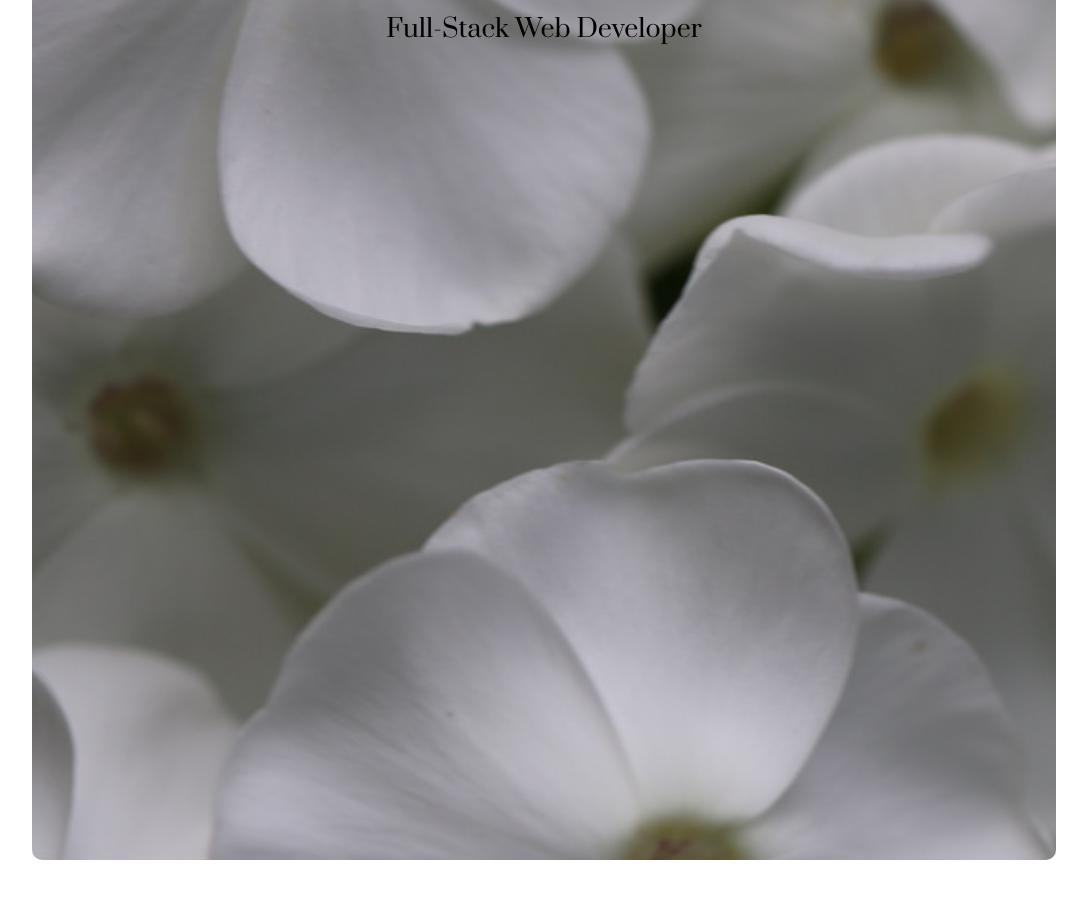
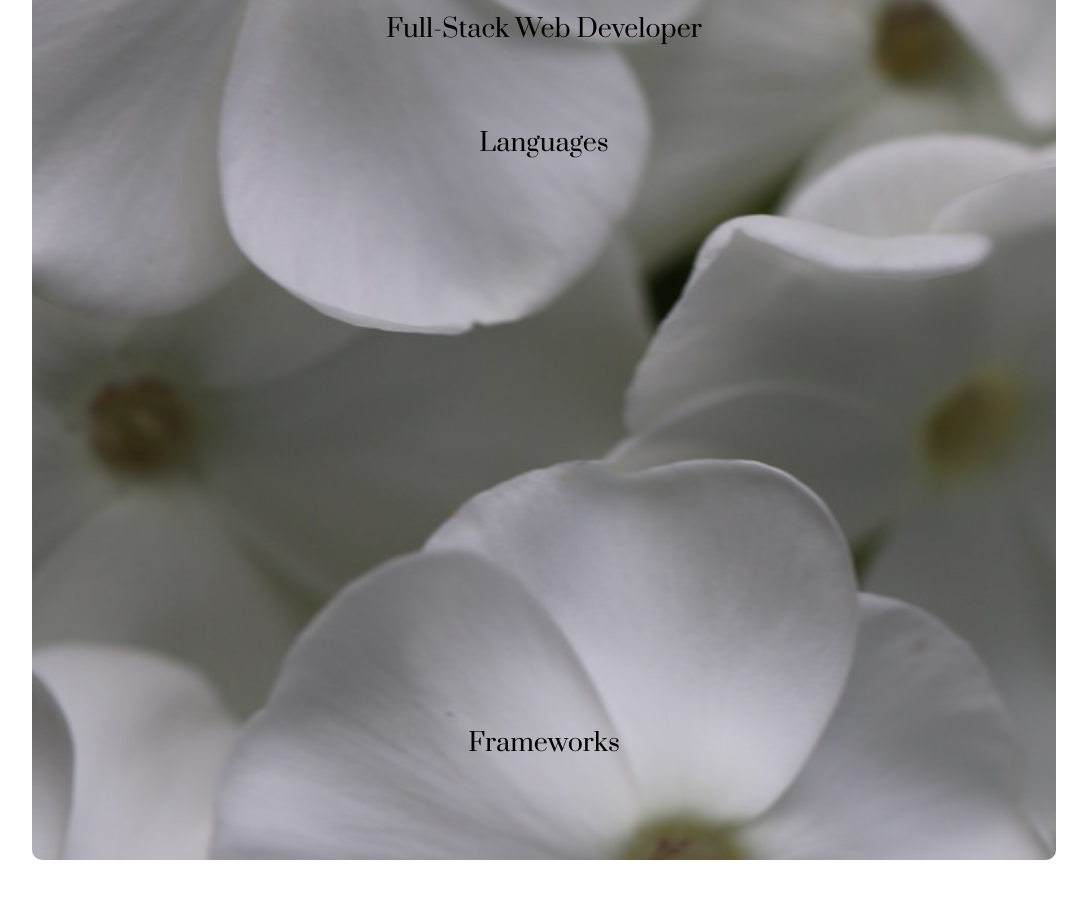
Before and after one commit to ConditionalStatementLifestyle/portfolio, a React (Create React App) app: page /home in a window 1280 px wide. Shown: the part 360-1258 px from the top of the page, without its empty margins (96-1183 px from the left). Before the commit the page ends 1220 px from the top, so only its background shows below. Built offline with nearby package versions, Linux system fonts and the light colour scheme.

Commit message:
Added languages and frameworks to home

```diff
--- a/src/Pages/Home.js
+++ b/src/Pages/Home.js
@@ -35,6 +35,12 @@ export default function Home() {
             <div className='home-subtext'>
               Full-Stack Web Developer
             </div>
+            <div className='left-home-container'>
+              Languages
+            </div>
+            <div className='right-home-container'>
+              Frameworks
+            </div>
           </div>
         </div>
     )
--- a/src/index.css
+++ b/src/index.css
@@ -87,6 +87,7 @@ a.nav-links {
   /* position: absolute; */
   font-family: 'Prata', serif;
   font-size: 25px;
+  margin-bottom: 80px;
 }
 
 .profile-pic {
@@ -97,3 +98,27 @@ a.nav-links {
   border: 2px solid black;
   margin-top: 20px;
 }
+
+.right-home-container {
+  display: inline-block;
+  /* float: right; */
+  text-align: center;
+  /* width: 100%; */
+  margin-left: 250px;
+  margin-right: 250px;
+  font-size: 25px;
+  font-family: 'Prata', serif;
+  height: 600px;
+}
+
+.left-home-container {
+  display: inline-block;
+  /* float: left; */
+  text-align: center;
+  /* width: 100%; */
+  margin-left: 250px;
+  margin-right: 250px;
+  font-size: 25px;
+  font-family: 'Prata', serif;
+  height: 600px;
+}
```
